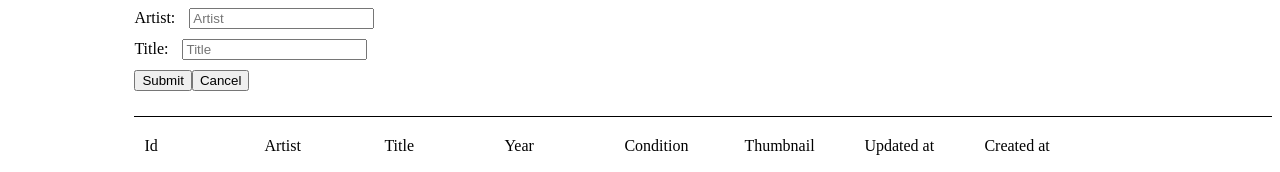
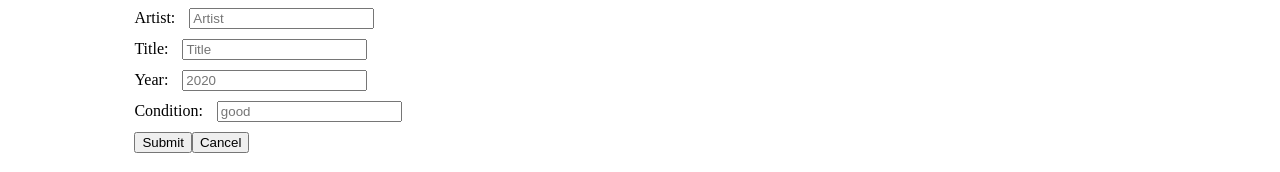
Before and after one commit to hillscottc/fullstack-vinyl, a React (Create React App) app in the folder client/: page / in a window 1280 px wide. Both pictures are taken after a click on the button "New". Shown: the part 224-396 px from the top of the page. Built offline with nearby package versions, Linux system fonts and the light colour scheme; no server answers; the HTML template or start-up script is replaced by a standard one.

Commit message:
save year and condition

```diff
--- a/client/src/components/AlbumAdd.js
+++ b/client/src/components/AlbumAdd.js
@@ -4,12 +4,16 @@ import "./AlbumAdd.css";
 export default function AlbumAdd({ createAlbum, showAddNew, handleHideNew }) {
   const [artist, setArtist] = useState("");
   const [title, setTitle] = useState("");
+  const [year, setYear] = useState("");
+  const [condition, setCondition] = useState("");
 
   const handleSubmit = (e) => {
     e.preventDefault();
     const data = {
       artist,
       title,
+      year,
+      condition,
     };
     createAlbum(data);
   };
@@ -41,6 +45,26 @@ export default function AlbumAdd({ createAlbum, showAddNew, handleHideNew }) {
               onChange={(e) => setTitle(e.target.value)}
             />
           </div>
+          <div className="search-param">
+            <label htmlFor="newYear">Year: </label>
+            <input
+              id="newYear"
+              type="text"
+              placeholder="2020"
+              value={year}
+              onChange={(e) => setYear(e.target.value)}
+            />
+          </div>
+          <div className="search-param">
+            <label htmlFor="newCondition">Condition: </label>
+            <input
+              id="newCondition"
+              type="text"
+              placeholder="good"
+              value={condition}
+              onChange={(e) => setCondition(e.target.value)}
+            />
+          </div>
           <div>
             <input type="submit" value="Submit" />
             <button className="" onClick={(e) => handleHideNew(e)}>
```
